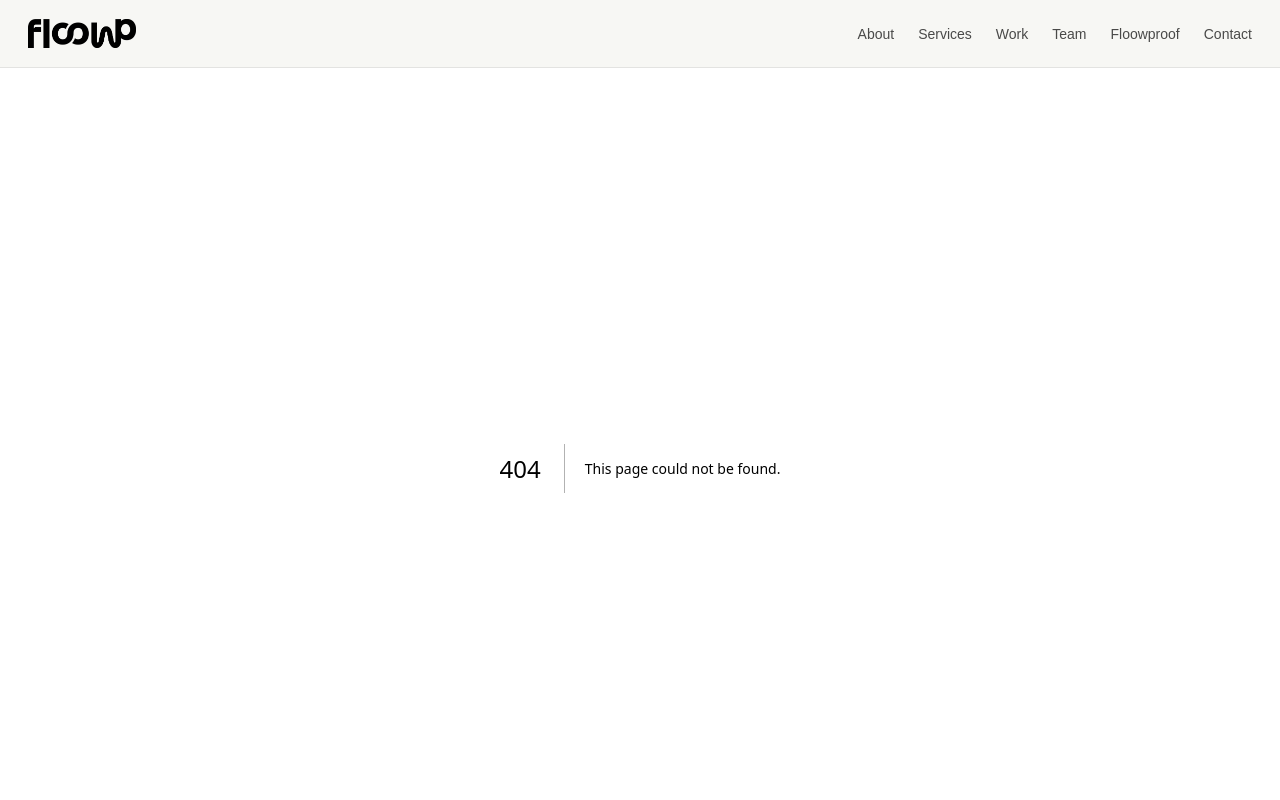
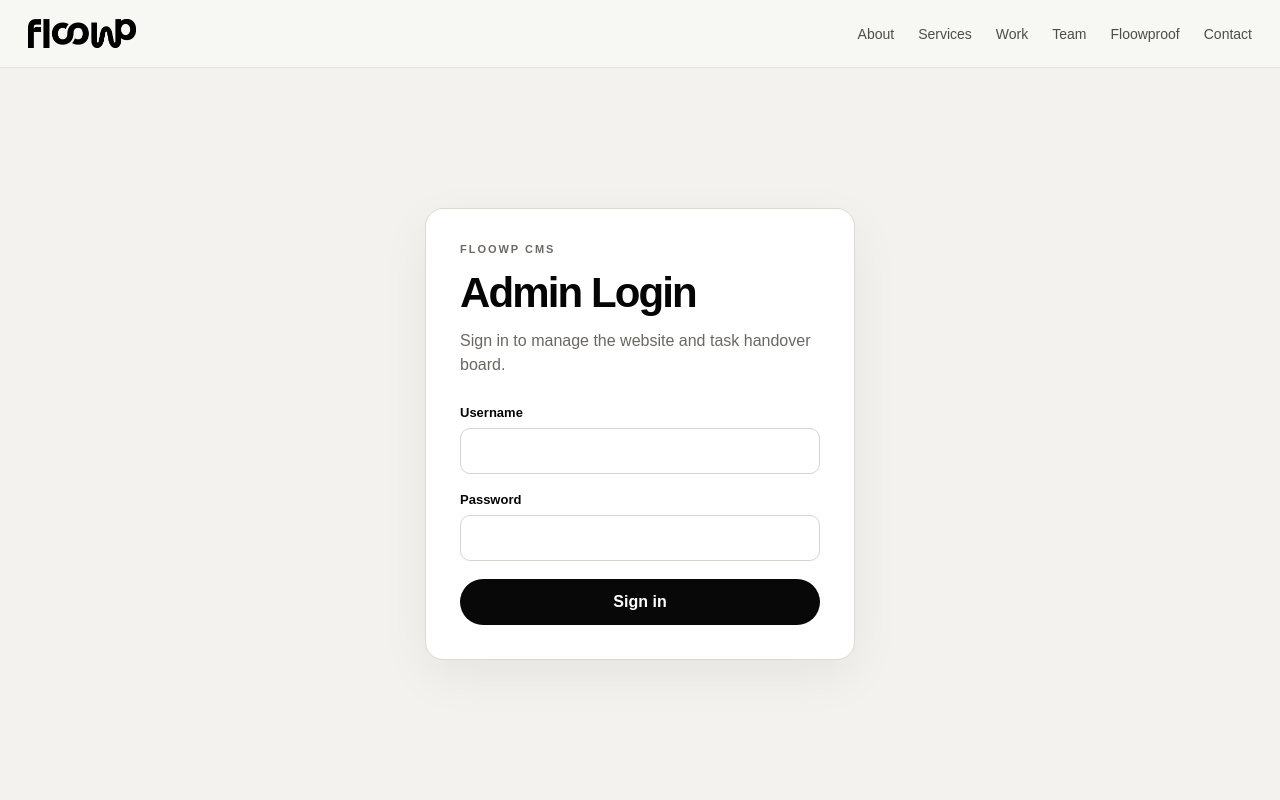
Before and after one commit to thefloowp/thefloowp, a Next.js app: page /admin/login in a window 1280 px wide. Before the commit this address had no page. Shown: the top 800 px of the page. Built offline with nearby package versions, Linux system fonts and the light colour scheme.

Commit message:
Create page.jsx

```diff
--- /dev/null
+++ b/app/admin/login/page.jsx
@@ -0,0 +1,134 @@
+"use client";
+
+import { useState } from "react";
+import { useRouter } from "next/navigation";
+
+export default function AdminLoginPage() {
+  const router = useRouter();
+  const [username, setUsername] = useState("");
+  const [password, setPassword] = useState("");
+  const [error, setError] = useState("");
+  const [loading, setLoading] = useState(false);
+
+  async function handleSubmit(event) {
+    event.preventDefault();
+    setError("");
+    setLoading(true);
+
+    try {
+      const response = await fetch("/api/admin/login", {
+        method: "POST",
+        headers: { "Content-Type": "application/json" },
+        body: JSON.stringify({ username, password }),
+      });
+
+      const data = await response.json();
+
+      if (!response.ok) {
+        setError(data?.error || "Unable to sign in.");
+        return;
+      }
+
+      router.replace("/admin/tasks");
+      router.refresh();
+    } catch {
+      setError("Unable to sign in. Please try again.");
+    } finally {
+      setLoading(false);
+    }
+  }
+
+  return (
+    <main className="admin-login-page">
+      <section className="admin-login-card">
+        <p className="admin-login-eyebrow">Floowp CMS</p>
+        <h1>Admin Login</h1>
+        <p className="admin-login-copy">
+          Sign in to manage the website and task handover board.
+        </p>
+
+        <form onSubmit={handleSubmit}>
+          <label>
+            <span>Username</span>
+            <input
+              autoComplete="username"
+              value={username}
+              onChange={(event) => setUsername(event.target.value)}
+              required
+            />
+          </label>
+
+          <label>
+            <span>Password</span>
+            <input
+              type="password"
+              autoComplete="current-password"
+              value={password}
+              onChange={(event) => setPassword(event.target.value)}
+              required
+            />
+          </label>
+
+          {error ? <p className="admin-login-error">{error}</p> : null}
+
+          <button type="submit" disabled={loading}>
+            {loading ? "Signing in..." : "Sign in"}
+          </button>
+        </form>
+      </section>
+
+      <style jsx>{`
+        .admin-login-page {
+          min-height: calc(100vh - 68px);
+          display: grid;
+          place-items: center;
+          padding: 40px 20px;
+          background: #f3f2ef;
+        }
+        .admin-login-card {
+          width: min(100%, 430px);
+          background: #fff;
+          border: 1px solid #ddd9d2;
+          border-radius: 18px;
+          padding: 34px;
+          box-shadow: 0 16px 50px rgba(0, 0, 0, 0.06);
+        }
+        .admin-login-eyebrow {
+          margin: 0 0 14px;
+          font-size: 11px;
+          font-weight: 700;
+          letter-spacing: 0.18em;
+          text-transform: uppercase;
+          color: #6d6a65;
+        }
+        h1 { margin: 0; font-size: 42px; letter-spacing: -0.045em; }
+        .admin-login-copy { margin: 12px 0 28px; color: #6b6761; line-height: 1.5; }
+        form, label { display: flex; flex-direction: column; }
+        form { gap: 18px; }
+        label { gap: 8px; font-size: 13px; font-weight: 700; }
+        input {
+          min-height: 46px;
+          border: 1px solid #d8d4cd;
+          border-radius: 10px;
+          padding: 0 13px;
+          font: inherit;
+          outline: none;
+          background: #fff;
+        }
+        input:focus { border-color: #111; }
+        button {
+          min-height: 46px;
+          border: 0;
+          border-radius: 999px;
+          background: #080808;
+          color: #fff;
+          font: inherit;
+          font-weight: 700;
+          cursor: pointer;
+        }
+        button:disabled { opacity: 0.55; cursor: wait; }
+        .admin-login-error { margin: -4px 0 0; color: #a92d2d; font-size: 13px; }
+      `}</style>
+    </main>
+  );
+}
```
